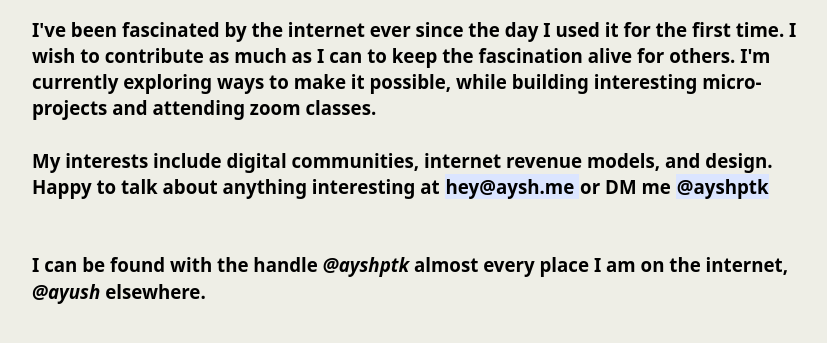
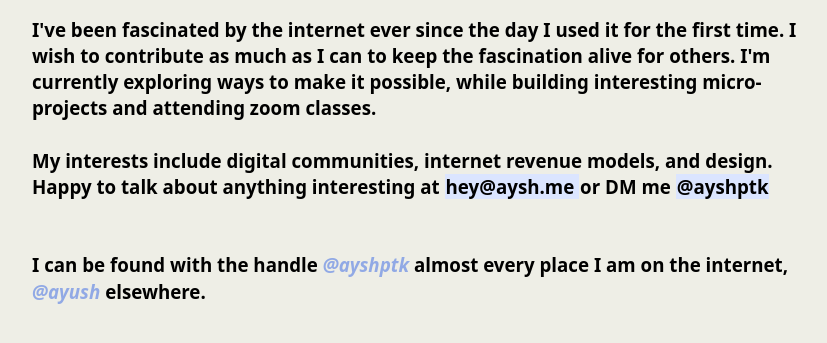
Before and after one commit to Mudrank/aysh.me, a plain HTML site: page index.html in a window 1280 px wide. Shown: the part 363-706 px from the top of the page, without its empty margins (224-1051 px from the left). Drawn offline with Linux system fonts and the light colour scheme.

Commit message:
Update index.html

```diff
--- a/index.html
+++ b/index.html
@@ -12,5 +12,5 @@
     </script>
     <nav><a style="text-decoration: none; color: black; "  class="twitter" href="https://twitter.com/ayshptk">@ayshptk</a><a style="text-decoration: none; color: black; margin-left:  5%;" href="projects.html">projects→</a> <a  href="thoughts.html" style="text-decoration: none; color: black; margin-left: 10px;">thoughts→</a></nav>
    <img src="me.webp" style="border-radius: 50%; height: 120px; margin-top: 7vh;; width:auto"><br>
-    <h1 class="title">Hi, I'm <u>Ayush</u>.</h1><h2 class="sub">I'm a high school student, and I build digital products for the web.</h2><h3>I've been fascinated by the internet ever since the day I used it for the first time. I wish to contribute as much as I can to keep the fascination alive for others. I'm currently exploring ways to make it possible, while building interesting micro-projects and attending zoom classes. <br><br>My  interests include digital communities, internet revenue models, and design. Happy to talk about anything interesting at <a href="mailto:hey@aysh.me" style="text-decoration: none; color:inherit" class="highlight email"> hey@aysh.me <span class="mobile highlight">📬</span></a> or DM me <a href="https://twitter.com/ayshptk" class="highlight twitter" style="text-decoration: none; color:inherit" target="_blank">@ayshptk <span class="mobile highlight">🐦</span></a><br><br><br>I can be found with the handle <i >@ayshptk</i> almost every place I am on the internet, <i >@ayush</i> elsewhere.</h3>
+    <h1 class="title">Hi, I'm <u>Ayush</u>.</h1><h2 class="sub">I'm a high school student, and I build digital products for the web.</h2><h3>I've been fascinated by the internet ever since the day I used it for the first time. I wish to contribute as much as I can to keep the fascination alive for others. I'm currently exploring ways to make it possible, while building interesting micro-projects and attending zoom classes. <br><br>My  interests include digital communities, internet revenue models, and design. Happy to talk about anything interesting at <a href="mailto:hey@aysh.me" style="text-decoration: none; color:inherit" class="highlight email"> hey@aysh.me <span class="mobile highlight">📬</span></a> or DM me <a href="https://twitter.com/ayshptk" class="highlight twitter" style="text-decoration: none; color:inherit" target="_blank">@ayshptk <span class="mobile highlight">🐦</span></a><br><br><br>I can be found with the handle <i style="color:#91a9e5">@ayshptk</i> almost every place I am on the internet, <i style="color:#91a9e5">@ayush</i> elsewhere.</h3>
     <center><footer> (~˘▾˘)~</footer></center></h3></body>
```
